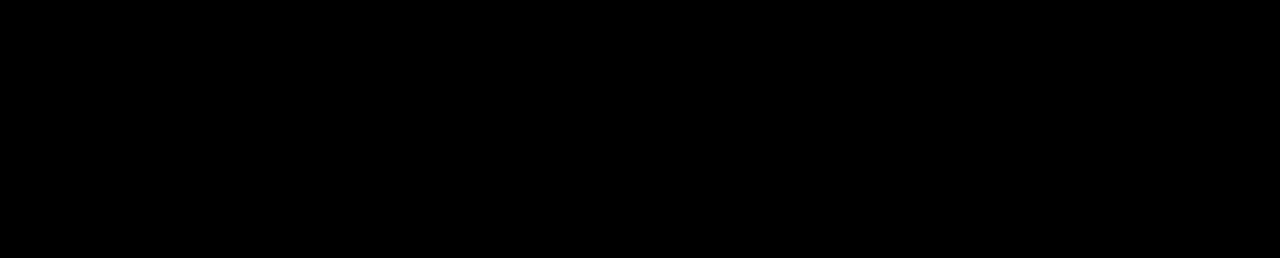
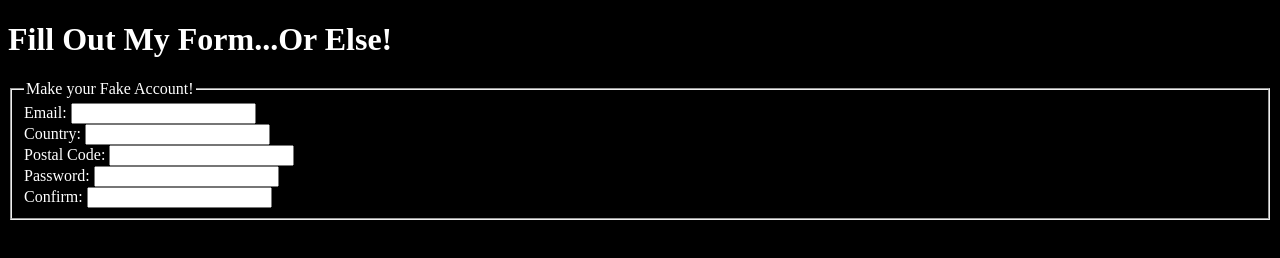
Before and after one commit to Pjaxon999/top-form-validation, a plain HTML site: page index.html in a window 1280 px wide. Drawn offline with Linux system fonts and the light colour scheme.

Commit message:
Set up form before adding buttons and scripts

```diff
--- a/index.html
+++ b/index.html
@@ -8,6 +8,31 @@
     <script src="./scripts.js" defer></script>
 </head>
 <body>
-    <h1>Hi there!</h1>
+    <h1>Fill Out My Form...Or Else!</h1>
+    <form action="https://httpbin.org/post" method="post">
+        <fieldset>
+            <legend>Make your Fake Account!</legend>
+            <div class="form-section">
+                <label for="email">Email:</label>
+                <input type="email" name="email" id="email">
+            </div>
+            <div class="form-section">
+                <label for="country">Country:</label>
+                <input type="text" name="country" id="country">
+            </div>
+            <div class="form-section">
+                <label for="postal_code">Postal Code:</label>
+                <input type="text" name="postal_code" id="postal_code">
+            </div>
+            <div class="form-section">
+                <label for="password">Password:</label>
+                <input type="text" name="password" id="password">
+            </div>
+            <div class="form-section">
+                <label for="confirm-password">Confirm:</label>
+                <input type="text" name="confirm" id="confirm">
+            </div>
+        </fieldset>
+    </form>
 </body>
 </html>
--- a/styles.css
+++ b/styles.css
@@ -1,3 +1,7 @@
 :root {
     background-color: black;
 }
+
+h1, fieldset, legend, .form-section {
+    color: white;
+}
```
